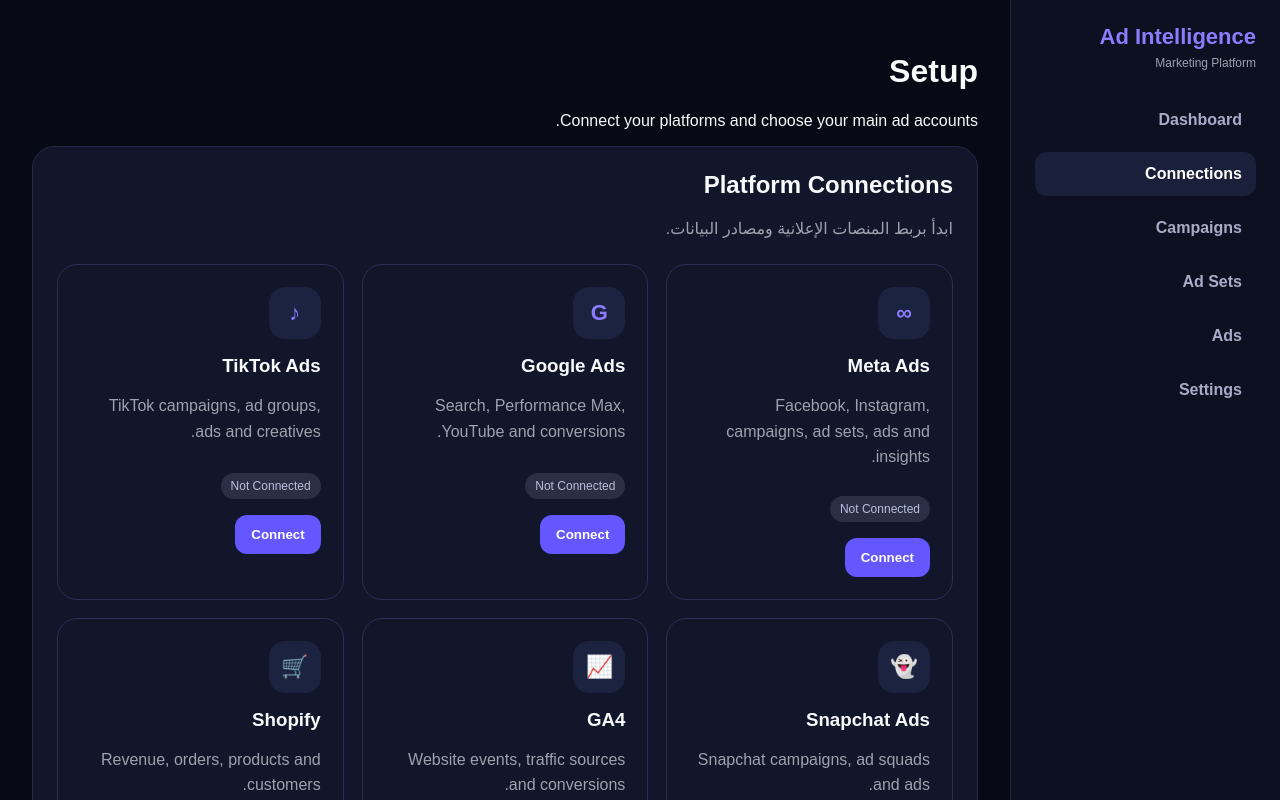
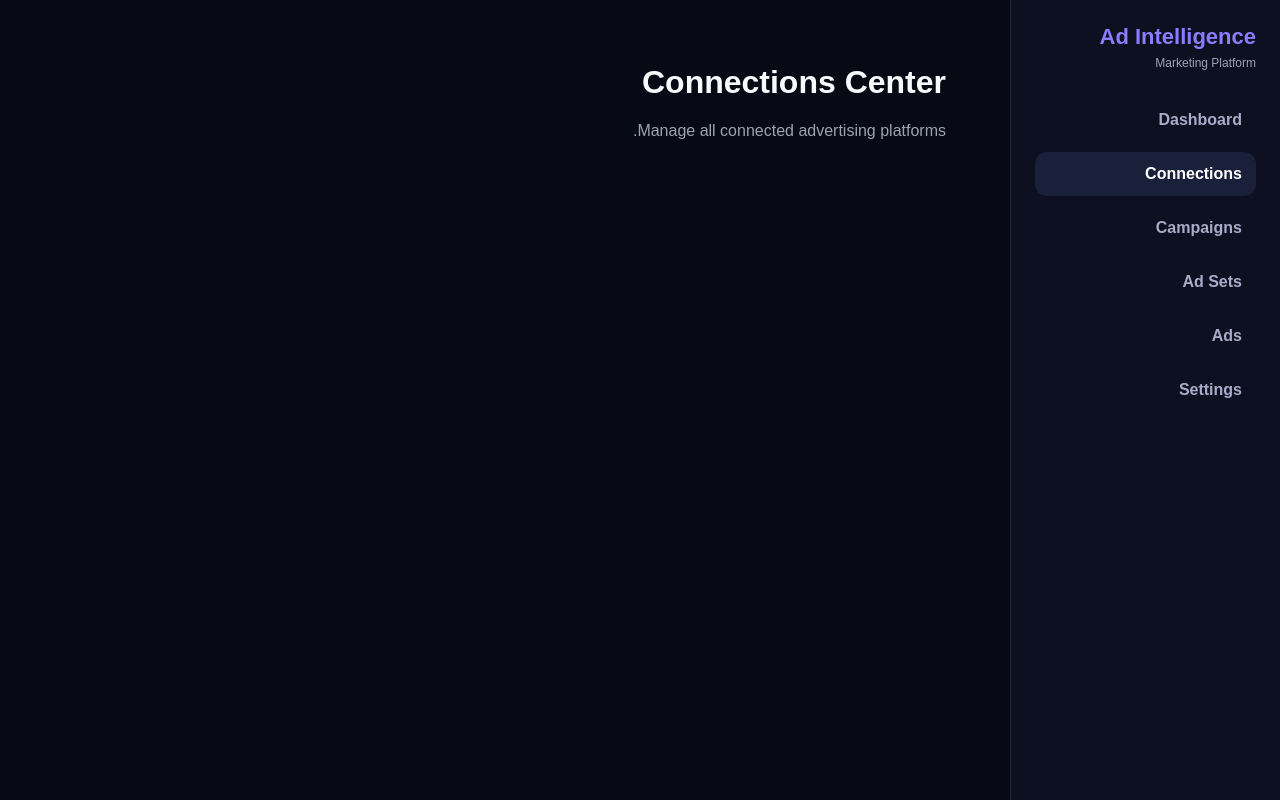
Before and after one commit to ahmedashrafaa413-hub/ad-intelligence, a Next.js app: page /connections in a window 1280 px wide. Shown: the top 800 px of the page. Built offline with nearby package versions, Linux system fonts and the light colour scheme; no server answers.

Commit message:
Update page.jsx

```diff
--- a/app/connections/page.jsx
+++ b/app/connections/page.jsx
@@ -1,5 +1,8 @@
-import SetupPage from "../../setup/SetupPage";
-
 export default function ConnectionsPage() {
-  return <SetupPage />;
+  return (
+    <div className="page-shell">
+      <h1>Connections Center</h1>
+      <p>Manage all connected advertising platforms.</p>
+    </div>
+  );
 }
```
